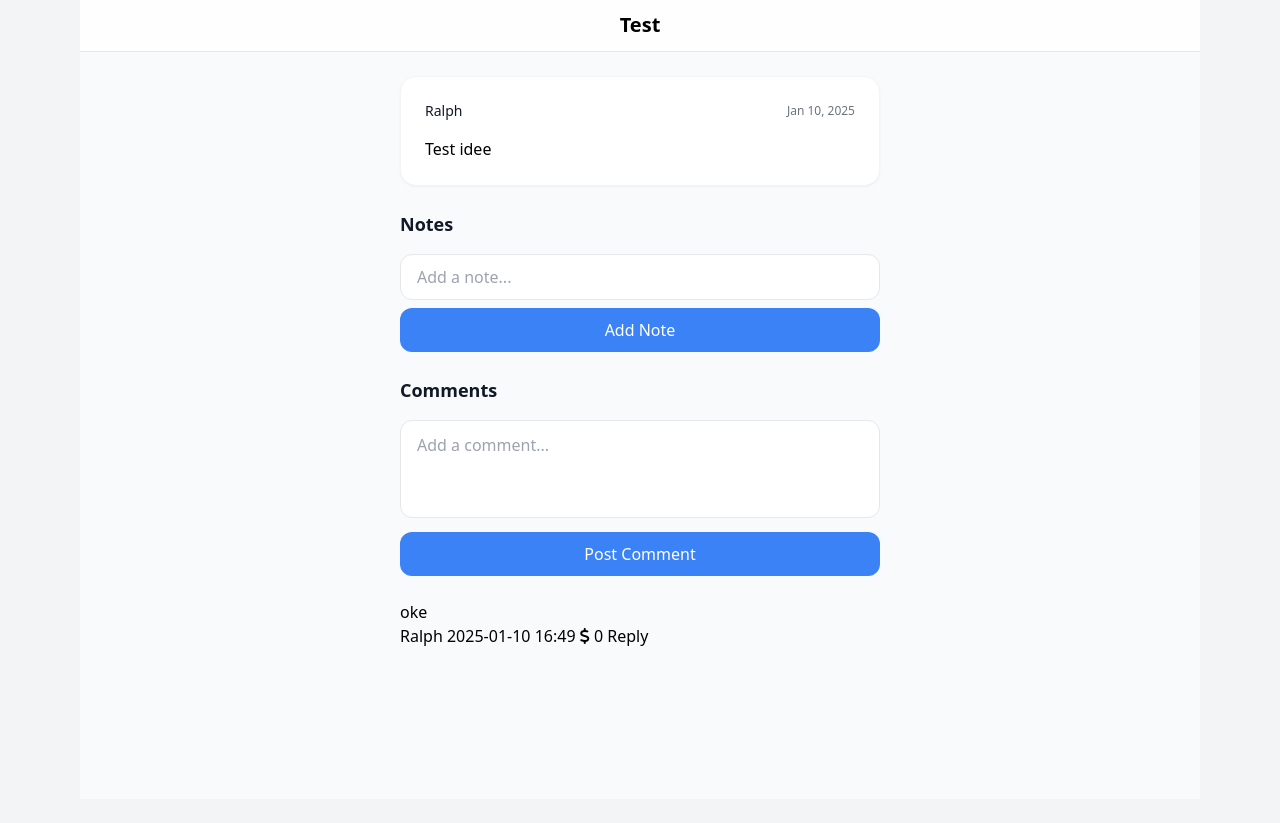
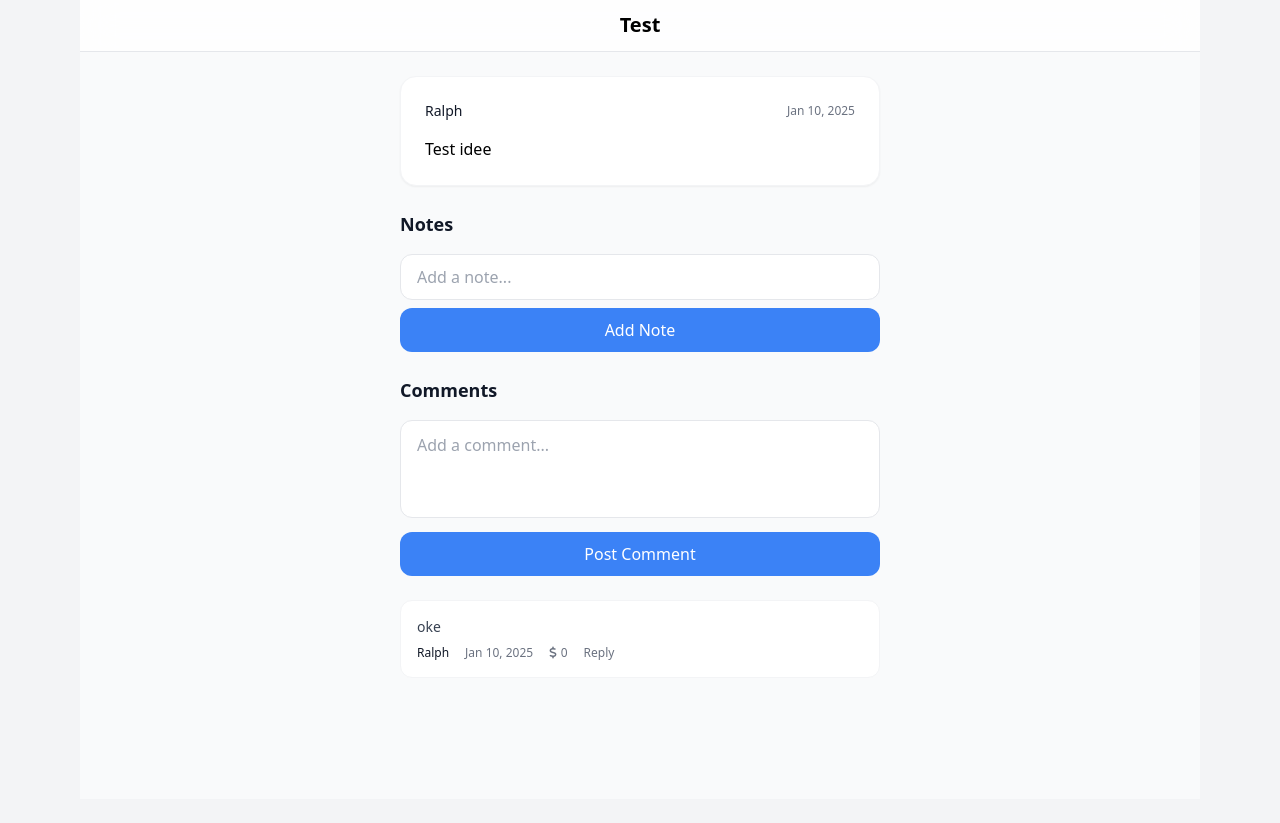
Before and after one commit to FoxDataSystems/4CharityBrainstorm, a Flask app: page /idea/1 in a window 1280 px wide. Shown: the part 89-912 px from the top of the page. Run offline with Flask 3, Linux system fonts and the light colour scheme; a user stored in the database is signed in; some libraries are stand-ins or nearby versions.

Commit message:
Add files via upload

```diff
--- a/templates/idea_detail.html
+++ b/templates/idea_detail.html
@@ -98,42 +98,65 @@
                 </button>
             </form>
 
-            <!-- Existing comments rendering code remains the same but with updated classes -->
             {% macro render_comment_thread(comment_data, level=0) %}
-            <div class="comment-thread" style="margin-left: {{ level * 20 }}px;">
-                <div class="comment" id="comment-{{ comment_data.comment.id }}">
-                    <div class="comment-content">{{ comment_data.comment.content }}</div>
-                    <div class="comment-metadata">
-                        <span class="comment-author">{{ comment_data.comment.user.username }}</span>
-                        <span class="comment-date">{{ comment_data.comment.created_at.strftime('%Y-%m-%d %H:%M') }}</span>
+            <div class="comment-thread" style="margin-left: {{ level * 24 }}px;">
+                <div class="comment bg-white p-4 rounded-xl border border-gray-100 mb-4" id="comment-{{ comment_data.comment.id }}">
+                    <div class="comment-content text-gray-700 text-sm">{{ comment_data.comment.content }}</div>
+                    <div class="comment-metadata mt-2 flex items-center gap-4 text-xs">
+                        <span class="text-gray-900 font-medium">{{ comment_data.comment.user.username }}</span>
+                        <span class="text-gray-500">{{ comment_data.comment.created_at.strftime('%b %d, %Y') }}</span>
 
-                        <button class="like-button {% if comment_data.comment.likes.filter_by(user_id=current_user.id).first() %}liked{% endif %}"
+                        <button class="like-button flex items-center gap-1 text-gray-500 hover:text-blue-500 transition-colors {% if comment_data.comment.likes.filter_by(user_id=current_user.id).first() %}text-blue-500{% endif %}"
                                 onclick="toggleLike({{ comment_data.comment.id }})">
-                            <i class="fas fa-dollar-sign {% if comment_data.comment.likes.filter_by(user_id=current_user.id).first() %}fas{% else %}far{% endif %}"></i>
+                            <i class="fas fa-dollar-sign text-xs {% if comment_data.comment.likes.filter_by(user_id=current_user.id).first() %}fas{% else %}far{% endif %}"></i>
                             <span class="like-count">{{ comment_data.comment.likes.count() }}</span>
                         </button>
 
-                        <button class="reply-button" onclick="toggleReplyForm({{ comment_data.comment.id }})">Reply</button>
+                        <button class="reply-button text-gray-500 hover:text-blue-500 transition-colors"
+                                onclick="toggleReplyForm({{ comment_data.comment.id }})">
+                            Reply
+                        </button>
 
                         {% if current_user.id == comment_data.comment.user_id %}
-                        <button class="edit-button" onclick="toggleEditForm({{ comment_data.comment.id }})">Edit</button>
-                        <button class="delete-button" onclick="deleteComment({{ comment_data.comment.id }})">Delete</button>
+                        <button class="edit-button text-gray-500 hover:text-blue-500 transition-colors"
+                                onclick="toggleEditForm({{ comment_data.comment.id }})">
+                            Edit
+                        </button>
+                        <button class="delete-button text-gray-500 hover:text-red-500 transition-colors"
+                                onclick="deleteComment({{ comment_data.comment.id }})">
+                            Delete
+                        </button>
                         {% endif %}
                     </div>
 
-                    <div id="edit-form-{{ comment_data.comment.id }}" class="edit-form" style="display: none;">
-                        <textarea>{{ comment_data.comment.content }}</textarea>
-                        <div class="edit-actions">
-                            <button onclick="submitEdit({{ comment_data.comment.id }})">Save</button>
-                            <button onclick="toggleEditForm({{ comment_data.comment.id }})" class="cancel-button">Cancel</button>
+                    <div id="edit-form-{{ comment_data.comment.id }}" class="edit-form mt-3" style="display: none;">
+                        <textarea class="w-full px-3 py-2 text-sm rounded-lg border border-gray-200 focus:border-blue-500 focus:ring-0 resize-none"
+                                  rows="3">{{ comment_data.comment.content }}</textarea>
+                        <div class="edit-actions mt-2 flex gap-2">
+                            <button onclick="submitEdit({{ comment_data.comment.id }})"
+                                    class="px-3 py-1.5 text-xs bg-blue-500 text-white rounded-lg hover:bg-blue-600 transition-colors">
+                                Save
+                            </button>
+                            <button onclick="toggleEditForm({{ comment_data.comment.id }})"
+                                    class="px-3 py-1.5 text-xs bg-gray-100 text-gray-700 rounded-lg hover:bg-gray-200 transition-colors">
+                                Cancel
+                            </button>
                         </div>
                     </div>
 
-                    <div id="reply-form-{{ comment_data.comment.id }}" class="reply-form" style="display: none;">
-                        <textarea placeholder="Write your reply..."></textarea>
-                        <div class="reply-actions">
-                            <button onclick="submitReply({{ idea.id }}, {{ comment_data.comment.id }})">Submit</button>
-                            <button onclick="toggleReplyForm({{ comment_data.comment.id }})" class="cancel-button">Cancel</button>
+                    <div id="reply-form-{{ comment_data.comment.id }}" class="reply-form mt-3" style="display: none;">
+                        <textarea placeholder="Write your reply..."
+                                  class="w-full px-3 py-2 text-sm rounded-lg border border-gray-200 focus:border-blue-500 focus:ring-0 resize-none"
+                                  rows="3"></textarea>
+                        <div class="reply-actions mt-2 flex gap-2">
+                            <button onclick="submitReply({{ idea.id }}, {{ comment_data.comment.id }})"
+                                    class="px-3 py-1.5 text-xs bg-blue-500 text-white rounded-lg hover:bg-blue-600 transition-colors">
+                                Submit
+                            </button>
+                            <button onclick="toggleReplyForm({{ comment_data.comment.id }})"
+                                    class="px-3 py-1.5 text-xs bg-gray-100 text-gray-700 rounded-lg hover:bg-gray-200 transition-colors">
+                                Cancel
+                            </button>
                         </div>
                     </div>
                 </div>
@@ -144,9 +167,11 @@
             </div>
             {% endmacro %}
 
-            {% for comment_data in root_comments %}
-                {{ render_comment_thread(comment_data) }}
-            {% endfor %}
+            <div class="space-y-2">
+                {% for comment_data in root_comments %}
+                    {{ render_comment_thread(comment_data) }}
+                {% endfor %}
+            </div>
         </div>
     </div>
 </div>
```
